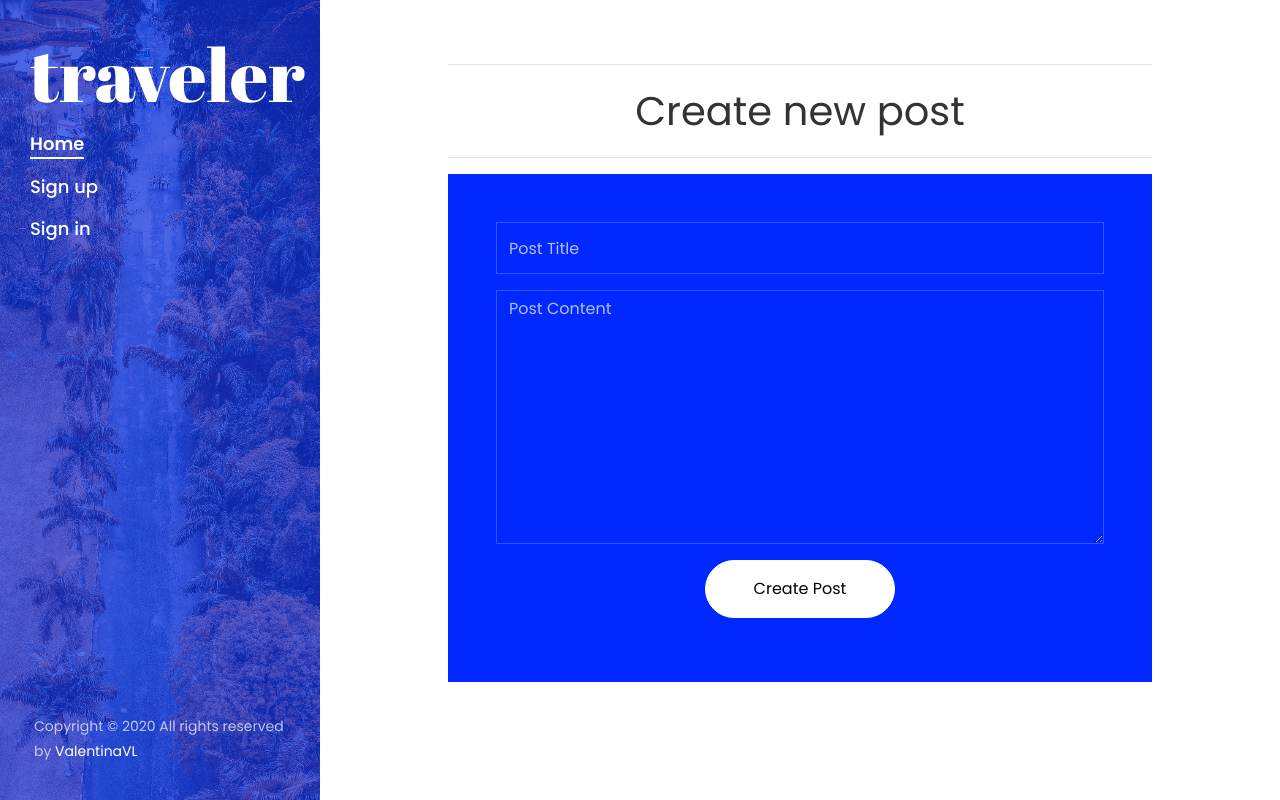
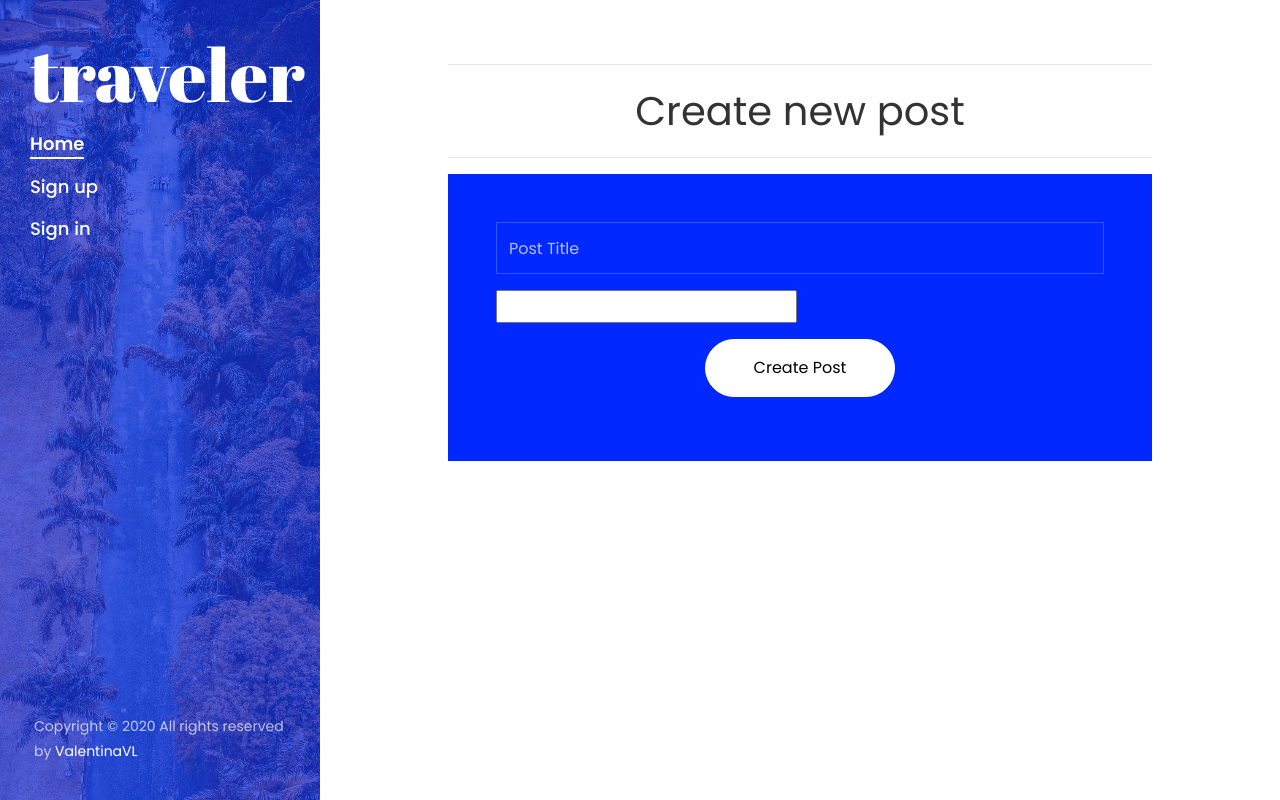
Before and after one commit to ValentinaLV/traveler_news, a Django app: page /posts/create-post/ in a window 1280 px wide. Run offline with Django 3.2, Linux system fonts and the light colour scheme; parts of the project's set-up code (start-up, migrations or seed data) failed here and were passed over; some libraries are stand-ins or nearby versions.

Commit message:
added logic for creating posts and insert attachments using Markdown

```diff
--- a/planeks_test_blog/settings.py
+++ b/planeks_test_blog/settings.py
@@ -41,6 +41,8 @@ INSTALLED_APPS = [
     'django.contrib.messages',
     'django.contrib.staticfiles',
 
+    'pagedown',
+    'markdown_deux',
     'crispy_forms',
 
     'user',
--- a/posts/forms.py
+++ b/posts/forms.py
@@ -1,17 +1,19 @@
 from django import forms
 from django.core.exceptions import ValidationError
+from pagedown.widgets import PagedownWidget
 
 from .models import Post, Comment
 
 
 class PostForm(forms.ModelForm):
+    content = forms.CharField(widget=PagedownWidget)
+
     class Meta:
         model = Post
         fields = ['title', 'content']
 
         widgets = {
-            'title': forms.TextInput(attrs={'class': 'form-control', 'placeholder': 'Post Title'}),
-            'content': forms.Textarea(attrs={'class': 'form-control', 'placeholder': 'Post Content'}),
+            'title': forms.TextInput(attrs={'class': 'form-control', 'placeholder': 'Post Title'})
         }
 
     def clean_slug(self):
--- a/posts/models.py
+++ b/posts/models.py
@@ -1,6 +1,9 @@
 from django.db import models
 from django.urls import reverse
 from django.utils import timezone
+from django.utils.safestring import mark_safe
+
+from markdown import markdown
 
 from user.models import CustomUser
 from user.utils import send_email
@@ -33,6 +36,9 @@ class Post(models.Model):
     def get_absolute_url(self):
         return reverse('posts:post-details', kwargs={'slug': self.slug})
 
+    def get_markdown(self):
+        return mark_safe(markdown(self.content, safe_mode='escape'))
+
     def __str__(self):
         return f"{self.title}"
 
--- a/posts/templates/post_details.html
+++ b/posts/templates/post_details.html
@@ -33,7 +33,7 @@
                                 </div>
                             </div>
                             <div class="container">
-                                <p>{{ post.content }}</p>
+                                <p>{{ post.get_markdown }}</p>
                             </div>
                         </div>
                     </div>
--- a/templates/index.html
+++ b/templates/index.html
@@ -102,7 +102,7 @@
                                                     <span><i class="icon-folder-o mr-2"></i>Travel</span>
                                                 </p>
                                             </div>
-                                            <p class="mb-4">{{ post.content | truncatewords:10 }}</p>
+                                            <p class="mb-4">{{ post.get_markdown | truncatewords:10 }}</p>
                                             <p><a href="{{ post.get_absolute_url }}" class="btn-custom">Read More <span
                                                     class="ion-ios-arrow-forward"></span></a></p>
                                         </div>
@@ -133,5 +133,7 @@
 <script src="{% static 'js/google-map.js' %}"></script>
 <script src="{% static 'js/main.js' %}"></script>
 
+<script src="https://cdnjs.cloudflare.com/ajax/libs/marked/0.8.0/marked.min.js"></script>
+
 </body>
 </html>
```
Also changed, not shown: requirements.txt (+6 -2 lines), README.md.
